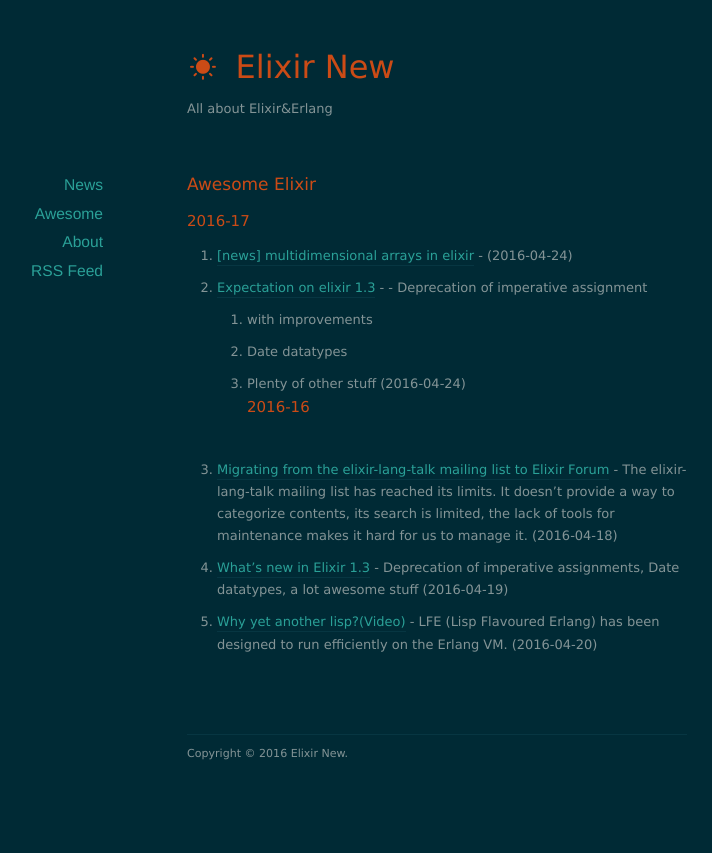
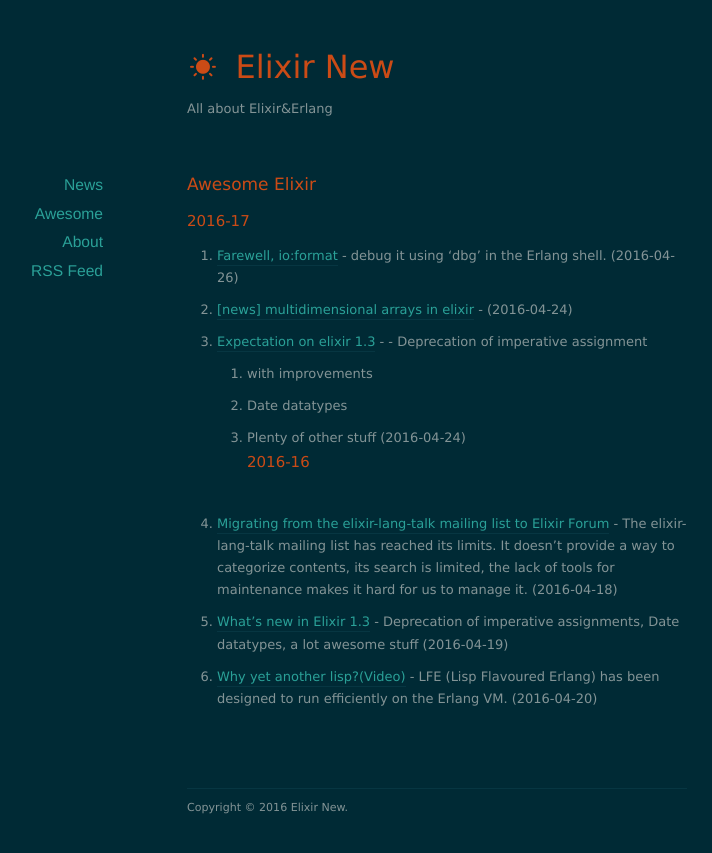
Before and after one commit to namjae/elixir-news.github.io, a Jekyll site: the page built from _posts/2016-04-09-news.markdown, in a window 1280 px wide. Shown: the top 853 px of the page, without its empty margins (203-915 px from the left). Built offline with Jekyll 4.4.1, drawn with Linux system fonts in a browser that asks for light colours; nearby versions of some CDN libraries.

Commit message:
robot commit frist

```diff
--- a/_posts/2016-04-09-news.markdown
+++ b/_posts/2016-04-09-news.markdown
@@ -6,6 +6,7 @@
 ---
 ## 2016-17
 
+* [Farewell, io:format](http://blog.ikura.co/posts/farewell-io-format.html) - debug it using ‘dbg’ in the Erlang shell. (2016-04-26)
 * [[news] multidimensional arrays in elixir](- http://blog.danielberkompas.com/2016/04/23/multidimensional-arrays-in-elixir.html) -  (2016-04-24)
 * [Expectation  on elixir 1.3]( http://tuvistavie.com/tokyo.ex/#/) -    - Deprecation of imperative assignment
    - with improvements
```
